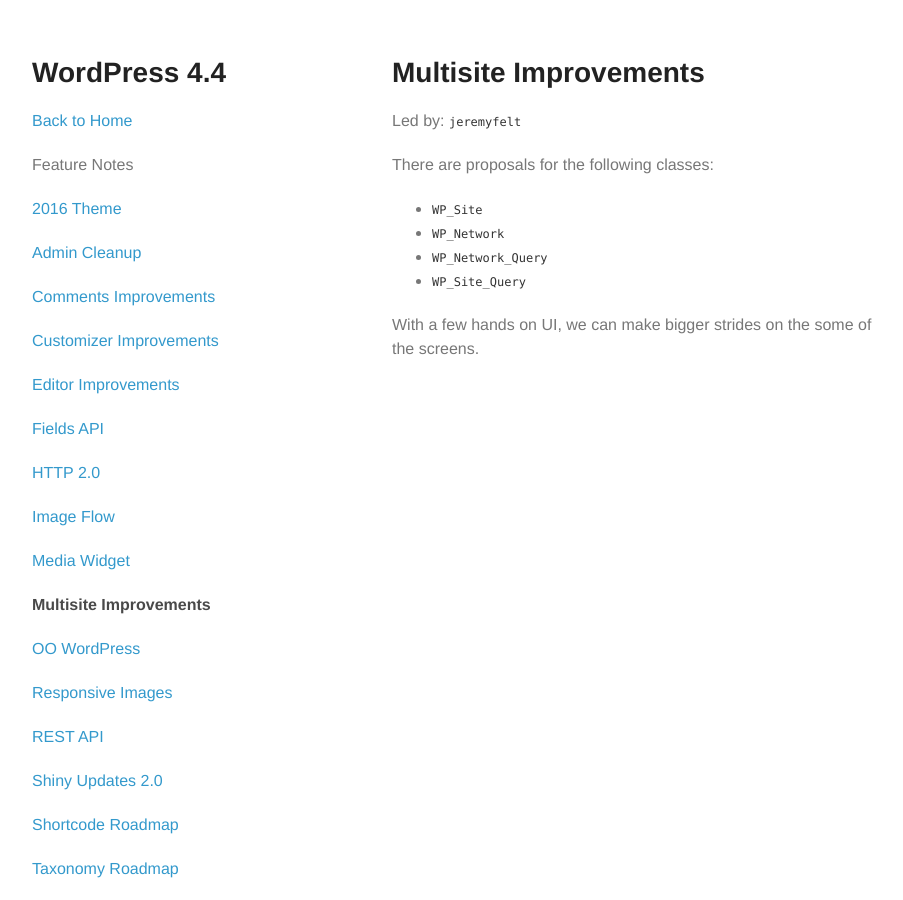
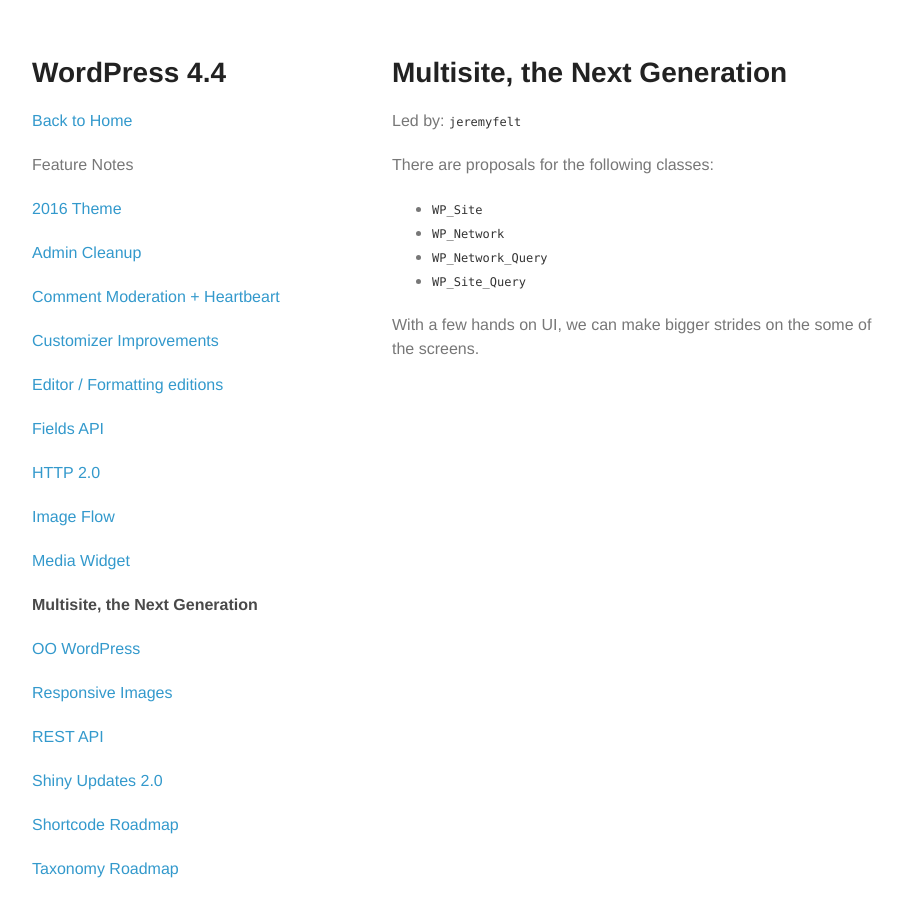
Before and after one commit to staylor/wordpress-4.4, a Jekyll site: the page built from _posts/2015-08-23-multisite-the-next-generation.md, in a window 1280 px wide. Shown: the whole page, without its empty margins (178-1081 px from the left). Built offline with Jekyll 4.4.1, drawn with Linux system fonts in a browser that asks for light colours.

Commit message:
rename these

```diff
--- a/_posts/2015-08-23-comments-update.md
+++ b/_posts/2015-08-23-comments-update.md
@@ -1,7 +1,7 @@
 ---
 layout: post
-title: Comments Improvements
-permalink: /comments-improvements/
+title: Comment Moderation + Heartbeart
+permalink: /comment-moderation-heartbeat/
 elevator_pitch: Comment moderation might be able to take advantage of Heartbeat
 ---
 
--- a/_posts/2015-08-23-multisite-improvements.md
+++ b/_posts/2015-08-23-multisite-the-next-generation.md
@@ -1,8 +1,8 @@
 ---
 layout: post
-title: Multisite Improvements
-permalink: /multisite-improvements/
-elevator_pitch: Believe it or not, Multisite isn't perfect and there are some improvements we can make
+title: Multisite, the Next Generation
+permalink: /multisite-the-next-generation/
+elevator_pitch: Believe it or not, Multisite isn't perfect and there are some improvements we can make for the future
 ---
 
 Led by: `jeremyfelt`
```
Also changed, not shown: _posts/2015-08-23-editor-formatting-editions.md (added, +12 -0 lines), _posts/2015-08-23-editor-improvements.md (deleted, +0 -10 lines).
